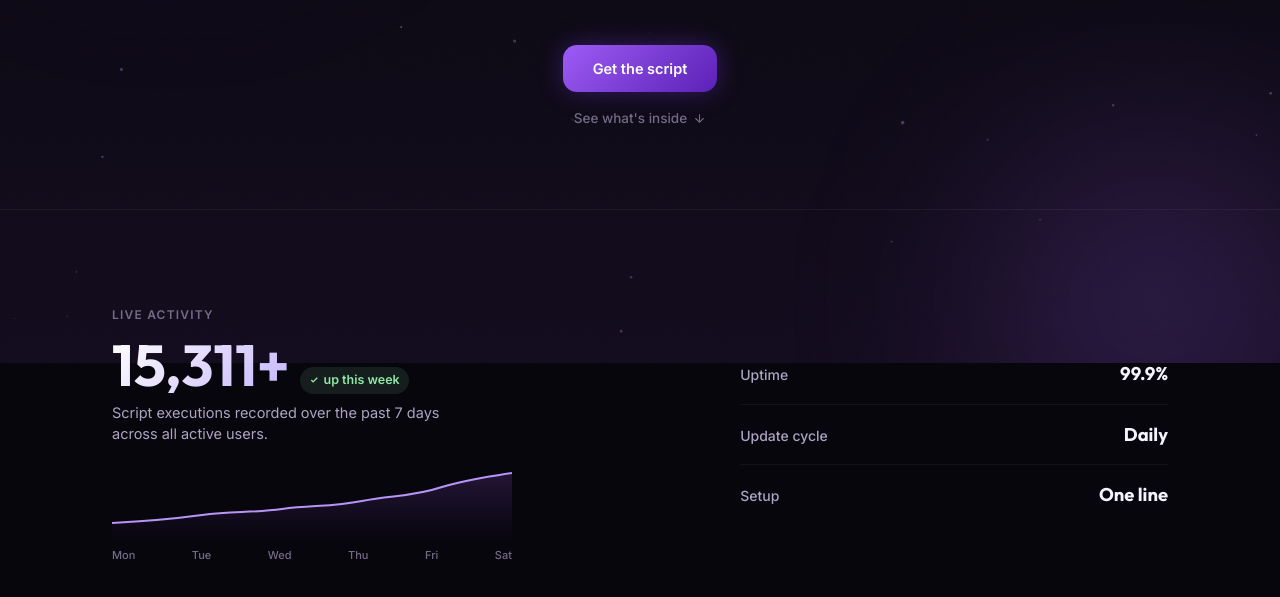
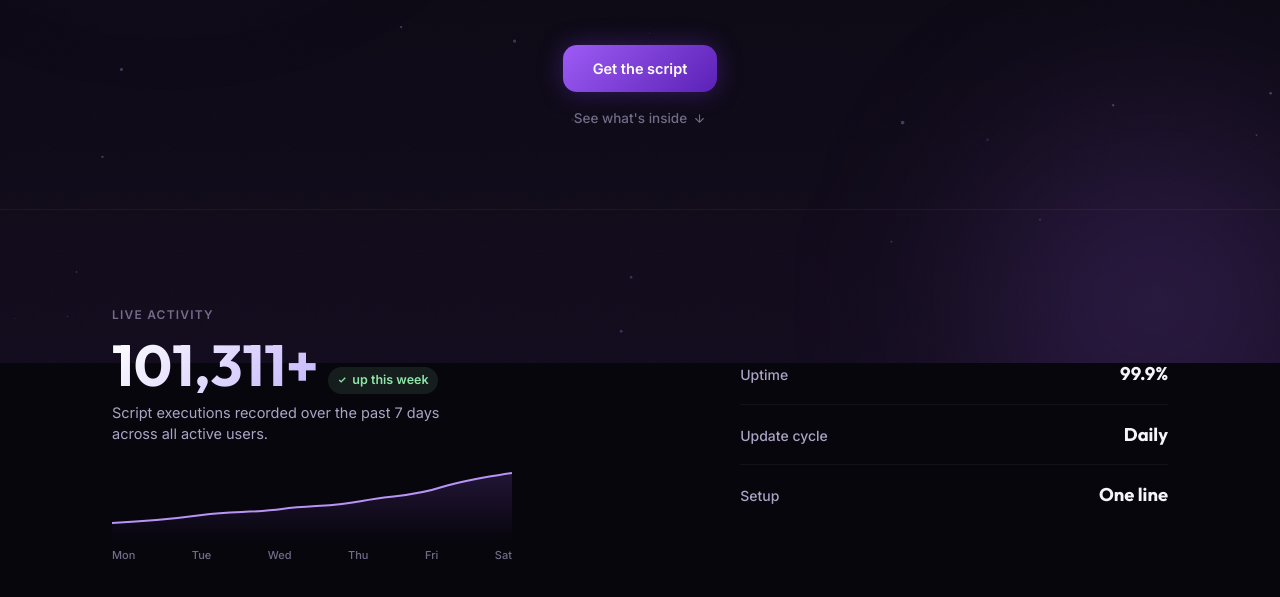
Before and after one commit to Lilwero20/KatoHub, a plain HTML site: page index.html in a window 1280 px wide. Shown: the part 437-1034 px from the top of the page. Drawn offline with Linux system fonts and the light colour scheme.

Commit message:
Update index.html

```diff
--- a/index.html
+++ b/index.html
@@ -513,7 +513,7 @@ footer{
       <div class="reveal">
         <div class="proof-label">Live activity</div>
         <div class="proof-number-row">
-          <span class="proof-number" data-target="15311" data-suffix="+">0</span>
+          <span class="proof-number" data-target="101311" data-suffix="+">0</span>
           <span class="proof-trend">
             <svg width="11" height="11" viewBox="0 0 24 24" fill="none" stroke="currentColor" stroke-width="3"><path d="M18 6L9 15l-4-4"/></svg>
             up this week
```
